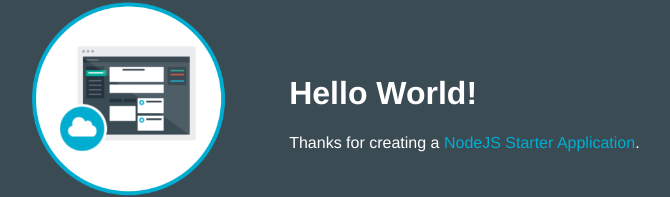
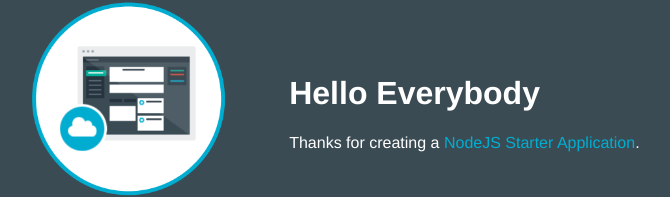
Before and after one commit to PeterStaubrandt/pstauapp4-1475761437403, a website: page public/index.html in a window 1280 px wide. Shown: the part 157-354 px from the top of the page, without its empty margins (253-923 px from the left). Drawn offline with Linux system fonts and the light colour scheme.

Commit message:
Changed front page text

```diff
--- a/public/index.html
+++ b/public/index.html
@@ -16,7 +16,7 @@
           <img class = "newappIcon" src="images/newapp-icon.png">
         </td>
         <td>
-          <h1 id="message">Hello World!</h1>
+          <h1 id="message">Hello Everybody</h1>
           <p class='description'></p> Thanks for creating a <span class = "blue">NodeJS Starter Application</span>.
         </td>
       </tr>
```
Also changed, not shown: 1 other file.
